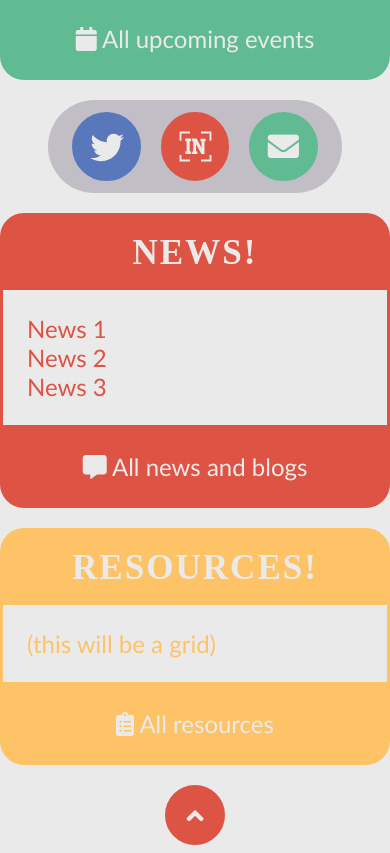
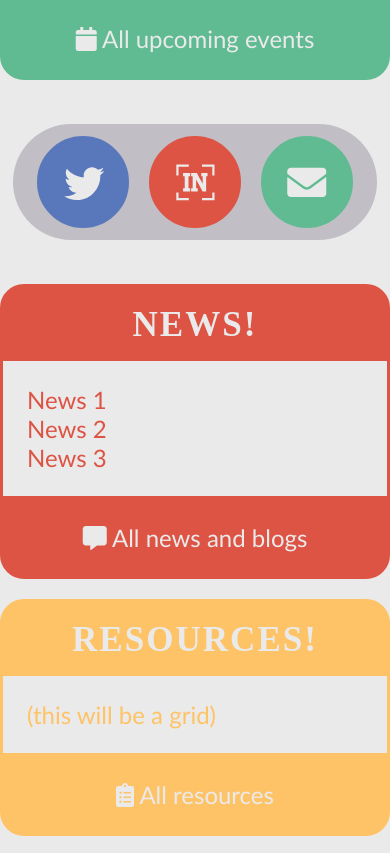
Before and after one commit to devmcclu/gamedevatiu.github.io, a plain HTML site: page index.html in a window 390 px wide. Shown: the part 1414-2267 px from the top of the page. Drawn offline with nearby package versions, Linux system fonts and the light colour scheme; a web font is replaced by a local one.

Commit message:
mobile first: fixing icons

```diff
--- a/css/gdiu_main.less
+++ b/css/gdiu_main.less
@@ -104,9 +104,9 @@
         padding-bottom: 0.4em;
     }
     &.large {
-        height: 10vw;
-        width: 10vw;
-        padding: 3vw;
+        height: 12vw;
+        width: 12vw;
+        padding: 5vw;
     }
 }
 
--- a/css/gdiu_responsive.less
+++ b/css/gdiu_responsive.less
@@ -1,5 +1,9 @@
 /* Phone and smaller */
-.d { display: none; }
+.d { display: none !important; }
+.spaced {
+    padding-top: 1em;
+    padding-bottom: 1em;
+}
 
 /* Larger than phone */
 @media (min-width: 600px) {
--- a/index.html
+++ b/index.html
@@ -95,6 +95,7 @@
                     All upcoming events
                 </a>
             </div>
+            <div class="flex spaced m">
                 <div class="pill solid-grey flex row center fixed-size m">
                     <a class="button center large nudge-down circle solid-blue">
                         <svg version="1.1" id="Layer_1" xmlns="http://www.w3.org/2000/svg" xmlns:xlink="http://www.w3.org/1999/xlink" x="0px" y="0px"
@@ -106,6 +107,12 @@
 		                      c-4.5,0-8.9-0.4-13.3-1.3c8.9,28.1,35,48.5,66,49.1c-24.2,18.9-54.7,30.2-87.8,30.2c-5.7,0-11.3-0.3-16.9-1
 		                      C65.9,338.3,103.1,350,143,350" />
 
+
+
+
+
+
+
                     </g></svg>
                     </a>
                     <a class="button center large nudge-down circle solid-red">
@@ -116,17 +123,41 @@
 		                        c0.1,23.2,0,46.2,0.1,69.3c0,2.7-0.8,3.2-3.2,3.1c-4.4-0.1-8.7-0.1-13.2,0c-2,0.1-2.4-0.7-2.4-2.6c0-29.7,0-59.5,0-89.1
 		                        c0-0.9,0-1.9,0-2.7C72.4,47.3,107.9,47.3,143.6,47.3z" />
 
+
+
+
+
+
+
                         <path class="st0" d="M363.1,47.3c0,30.7,0,61.4,0.1,92.1c0,1.9-0.7,2.3-2.4,2.3c-4.4-0.1-8.9-0.1-13.5,0c-2.4,0.1-3.1-0.7-3.1-3.1
 		                        c0.1-23,0-46,0-69c0-3.4,0-3.5-3.5-3.5c-27.2,0-54.4,0-81.7,0c-2.2,0-3.1-0.4-3-2.8c0.1-5.4,0.1-10.8,0.1-16.2
 		                        C291.9,47.3,327.6,47.3,363.1,47.3z" />
+
+
+
+
+
+
 
                         <path class="st0" d="M256.4,352.8c0-5.7,0-11.4-0.1-17.1c0-1.7,0.9-1.7,2.2-1.7c10.4,0,20.7,0,31.1,0c17.5,0,34.9,0,52.4,0
 		                        c2,0,2.7-0.4,2.6-2.6c-0.1-14.3,0-28.5-0.1-42.7c0-2,0.5-2.6,2.6-2.4c4.6,0.1,9.3,0.1,13.9,0c2.2-0.1,2.6,0.7,2.6,2.7
 		                        c-0.1,21.3,0,42.5,0,63.8C327.6,352.8,291.9,352.8,256.4,352.8z" />
 
+
+
+
+
+
+
                         <path class="st0" d="M36.7,352.8c0-21.3,0-42.5,0-63.8c0-2.3,0.7-2.8,2.8-2.7c4.4,0.1,8.7,0.1,13.2,0c2.3-0.1,3,0.7,3,3
 		                        c-0.1,14,0,28-0.1,42c0,2.3,0.7,2.8,3,2.8c27.5-0.1,54.8,0,82.2-0.1c2.4,0,3.1,0.7,3,3c-0.1,5.2,0,10.6,0,15.9
 		                        C107.9,352.8,72.4,352.8,36.7,352.8z" />
+
+
+
+
+
+
 
                         </g>
                         <path class="st1" d="M261.9,212.6c0-0.7,0.1-1.5,0.1-2.2c0-20.3,0-40.5,0-60.8c0-1.9-0.4-2.7-2.4-2.4c-2.7,0.1-5.2,0-7.9,0.1
@@ -140,17 +171,30 @@
 	                        c15.2,0,30.3,0,45.5,0c1.3,0,1.9,0.7,2.4,1.6c14,26.4,28,52.8,42.1,79.1c2.3,4.2,4.4,8.5,6.7,12.7
 	                        C261.6,212.6,261.8,212.6,261.9,212.6z" />
 
+
+
+
+
+
+
                         <path class="st1" d="M140.9,198.8c0,16.2,0,32.3,0,48.5c0,3.2,0,3.2,3.4,3.2c3.1,0,6.2,0,9.2,0c1.3,0,1.7,0.4,1.7,1.7
 	                        c0,7.9,0,15.9,0,23.8c0,1.5-0.5,1.7-1.9,1.7c-19,0-38.1,0-57.1,0c-1.5,0-1.7-0.5-1.7-1.9c0-7.8,0.1-15.7,0-23.6c0-1.6,0.7-1.9,2-1.9
 	                        c3.5,0.1,7.1,0,10.6,0c1.5,0,1.7-0.4,1.7-1.7c0-33.2,0-66.5,0-99.9c0-1.6-0.7-1.9-2-1.9c-3.5,0.1-7.1,0-10.6,0
 	                        c-1.3,0-1.7-0.4-1.7-1.7c0-8.1,0.1-16.3,0-24.4c0-1.6,0.5-1.9,2-1.9c19,0,38,0,56.8,0c1.5,0,2,0.4,2,1.9c-0.1,8.1-0.1,16,0,24.1
 	                        c0,1.7-0.5,2-2.2,2c-3.1-0.1-6.3,0.1-9.4-0.1c-2.2-0.1-2.8,0.4-2.7,2.7C141,166.1,140.9,182.5,140.9,198.8z" />
 
+
+
+
+
+
+
                     </svg>
                     </a>
                     <a class="button center large nudge-down-more circle solid-green">
-                    <i class="fas fa-envelope" style="font-size:8vw;padding-top:1vw;"></i>
+                        <i class="fas fa-envelope" style="font-size:10vw;padding-top:1vw;"></i>
                     </a>
+                </div>
             </div>
         </div>
     </div>
```
Lines whose indentation alone changed are shown as unchanged.
